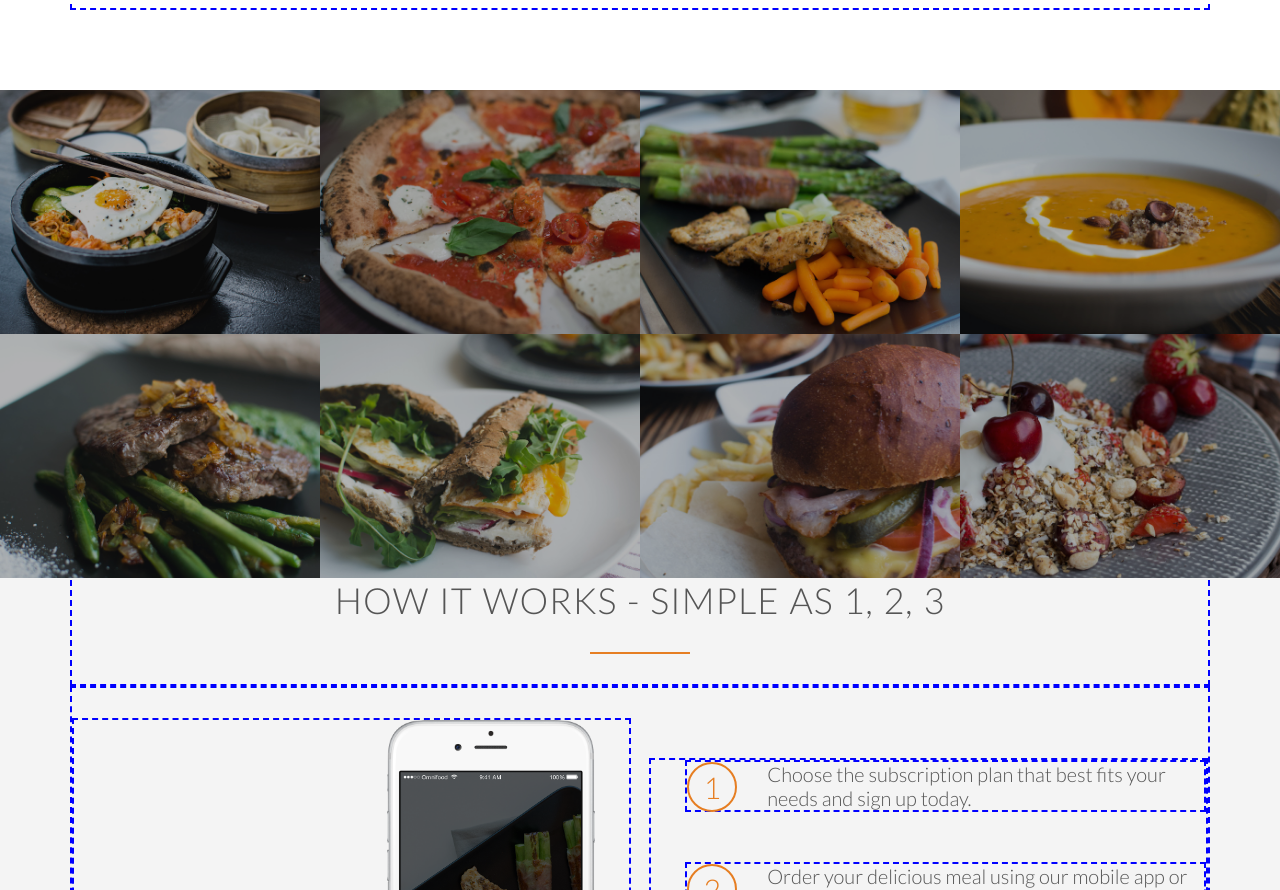
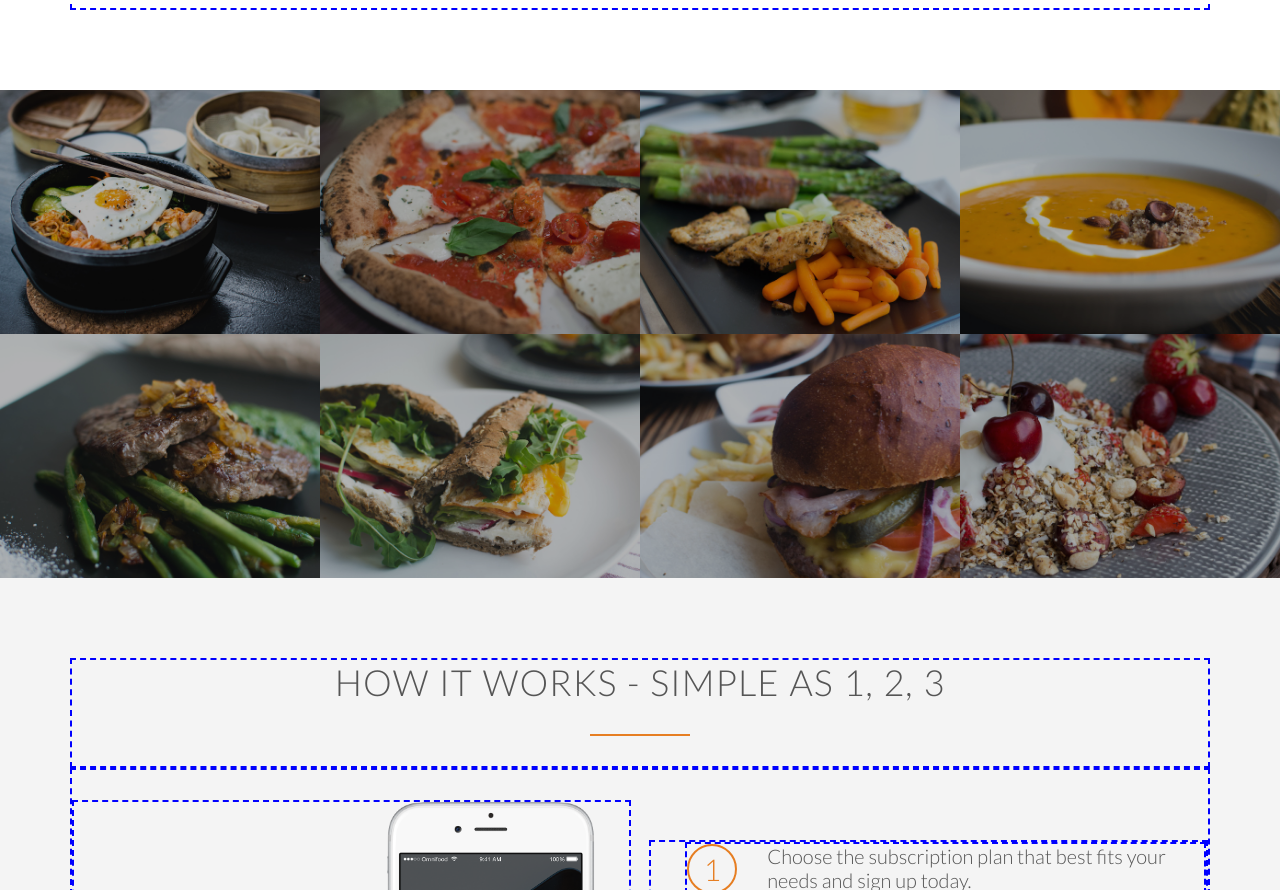
Before and after one commit to rickyru01/liveServerTesting, a plain HTML site: page course/omnifood/index.html in a window 1280 px wide. Shown: the part 1440-2330 px from the top of the page. Drawn offline with Linux system fonts and the light colour scheme; files whose address does not match are found by name.

Commit message:
add clearfix class def and add them to the <ul>. the list item uses float and we need to clear the float in the parent element.

```diff
--- a/course/omnifood/index.html
+++ b/course/omnifood/index.html
@@ -72,7 +72,7 @@
 
     <!--we need alt for <img> tag for valid html. the alt will be displayed in case the resource/image is not available-->
     <section class="section-meals">
-        <ul class="meals-showcase">
+        <ul class="meals-showcase clearfix">
             <li>
                 <figure class="meal-photo">
                     <img src="resources/img/1.jpg" alt="Korean bibimbap with egg and vegetables">
@@ -95,7 +95,7 @@
             </li>
         </ul>
         <!--a line break here , so we have 2 rows of images-->
-        <ul class="meals-showcase">
+        <ul class="meals-showcase clearfix">
             <li>
                 <figure class="meal-photo">
                     <img src="resources/img/5.jpg" alt="Paleo beef steak with vegetables">
--- a/course/omnifood/resources/css/style.css
+++ b/course/omnifood/resources/css/style.css
@@ -14,6 +14,16 @@ html {
     font-size: 20px;
     font-weight: 300;
     text-rendering: optimizeLegibility;
+}
+
+/* clear the float. Add the clearfix class to the 2 <ul> because the list item using the float, clear them in parent <ul> */
+.clearfix {zoom: 1;}
+.clearfix::after{
+    content: '.';
+    clear: both;
+    display: block;
+    height: 0;
+    visibility: hidden;
 }
 
 /* ----------------------------------------------------- */
```
